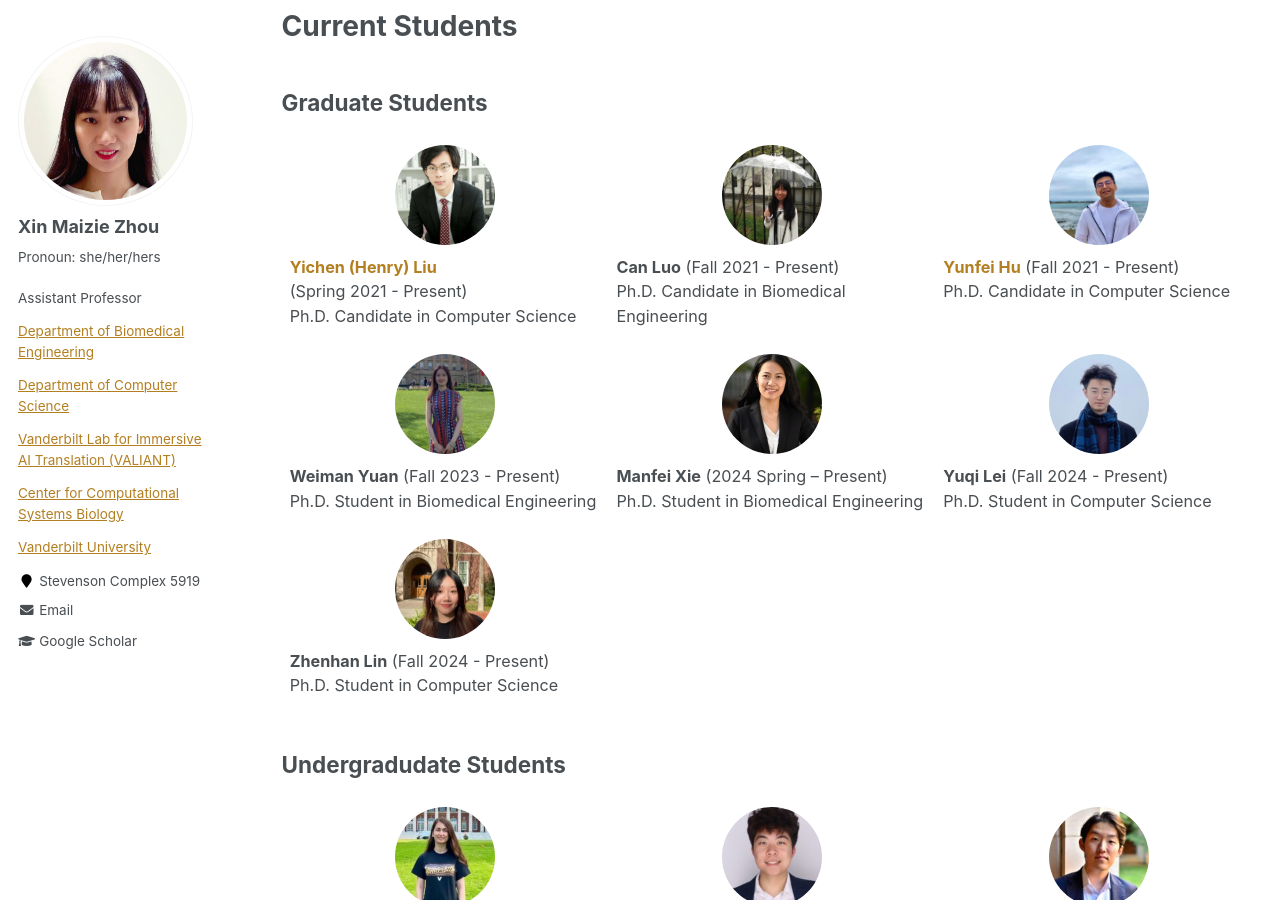
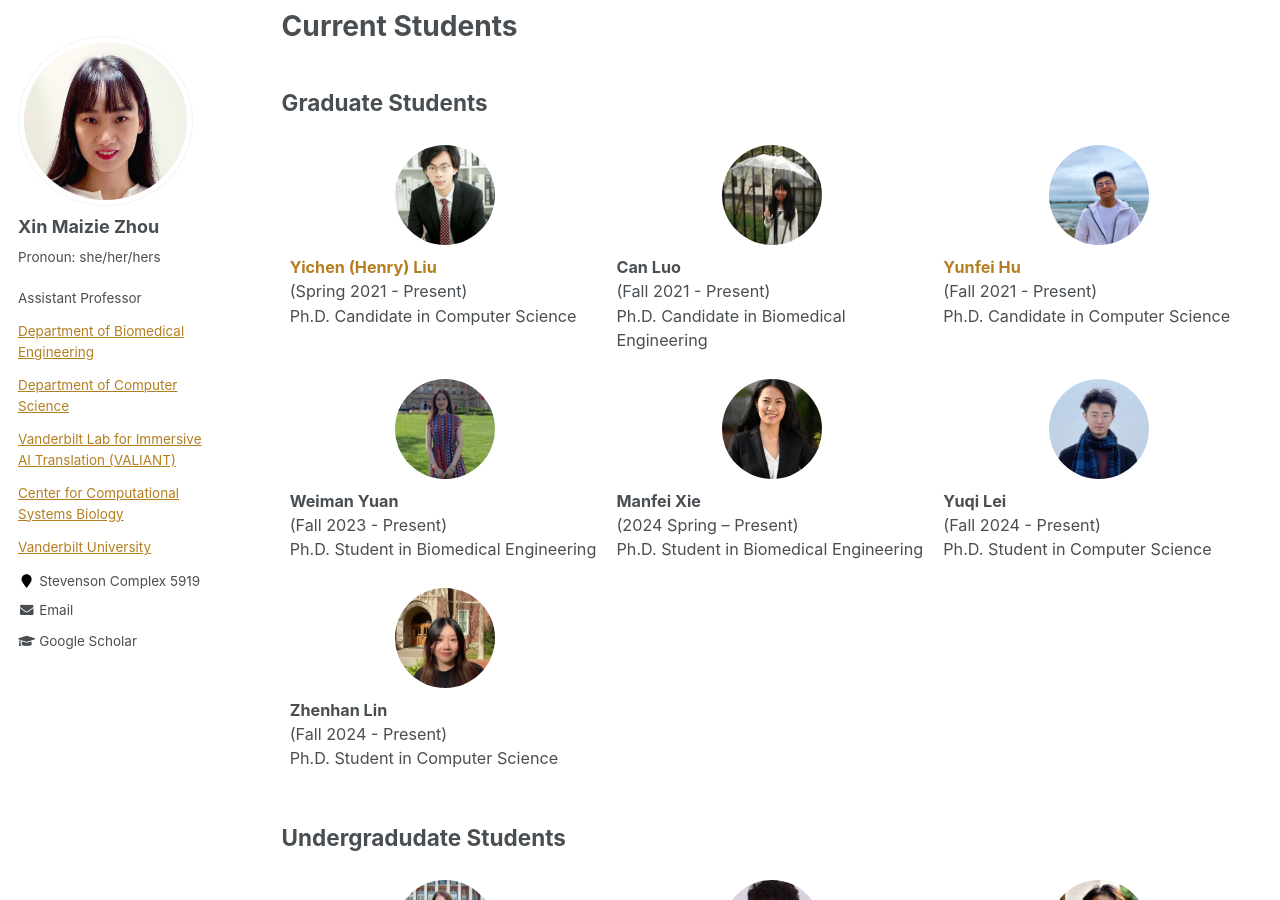
Before and after one commit to maiziezhoulab/Maiziezhoulab.github.io, a Jekyll site: the page built from _pages/LabMembers.md, in a window 1280 px wide and 900 px high, scrolled down 687 px. Built offline with Jekyll 4.4.1, drawn with Linux system fonts in a browser that asks for light colours.

```diff
--- a/_pages/LabMembers.md
+++ b/_pages/LabMembers.md
@@ -42,14 +42,14 @@ author_profile: true
         <div style="text-align: center">
             <img src="/images/students/Canluo.jpeg" class="student-profile-pic">
         </div>
-        <b>Can Luo</b> (Fall 2021 - Present) <br>
+        <b>Can Luo</b> <br> (Fall 2021 - Present) <br>
         Ph.D. Candidate in Biomedical Engineering
     </td>
     <td>
         <div style="text-align: center">
             <img src="/images/students/yunfei.jpeg" class="student-profile-pic" >
         </div>
-        <b><a href="https://oliiverhu.github.io/" target="_blank">Yunfei Hu</a></b> (Fall 2021 - Present) <br>
+        <b><a href="https://oliiverhu.github.io/" target="_blank">Yunfei Hu</a></b> <br>(Fall 2021 - Present) <br>
         Ph.D. Candidate in Computer Science
     </td>
  </tr>
@@ -58,21 +58,21 @@ author_profile: true
         <div style="text-align: center">
             <img src="/images/students/weimanyuan.jpeg" class="student-profile-pic">
         </div>
-        <b>Weiman Yuan</b> (Fall 2023 - Present) <br>
+        <b>Weiman Yuan</b> <br>(Fall 2023 - Present) <br>
         Ph.D. Student in Biomedical Engineering
     </td>
     <td>
         <div style="text-align: center">
             <img src="/images/students/manfeixie.jpeg" class="student-profile-pic">
         </div>
-        <b>Manfei Xie</b> (2024 Spring – Present) <br>
+        <b>Manfei Xie</b> <br>(2024 Spring – Present) <br>
         Ph.D. Student in Biomedical Engineering
     </td>
     <td>
         <div style="text-align: center">
             <img src="/images/students/yuqi_lei.jpg" class="student-profile-pic">
         </div>
-        <b>Yuqi Lei</b> (Fall 2024 - Present) <br>
+        <b>Yuqi Lei</b> <br> (Fall 2024 - Present) <br>
         Ph.D. Student in Computer Science
     </td>
  </tr>
@@ -81,7 +81,7 @@ author_profile: true
         <div style="text-align: center">
             <img src="/images/students/zhenhanLin.jpeg" class="student-profile-pic">
         </div>
-        <b>Zhenhan Lin</b> (Fall 2024 - Present) <br>
+        <b>Zhenhan Lin</b> <br> (Fall 2024 - Present) <br>
         Ph.D. Student in Computer Science
     </td>
  </tr>
```
